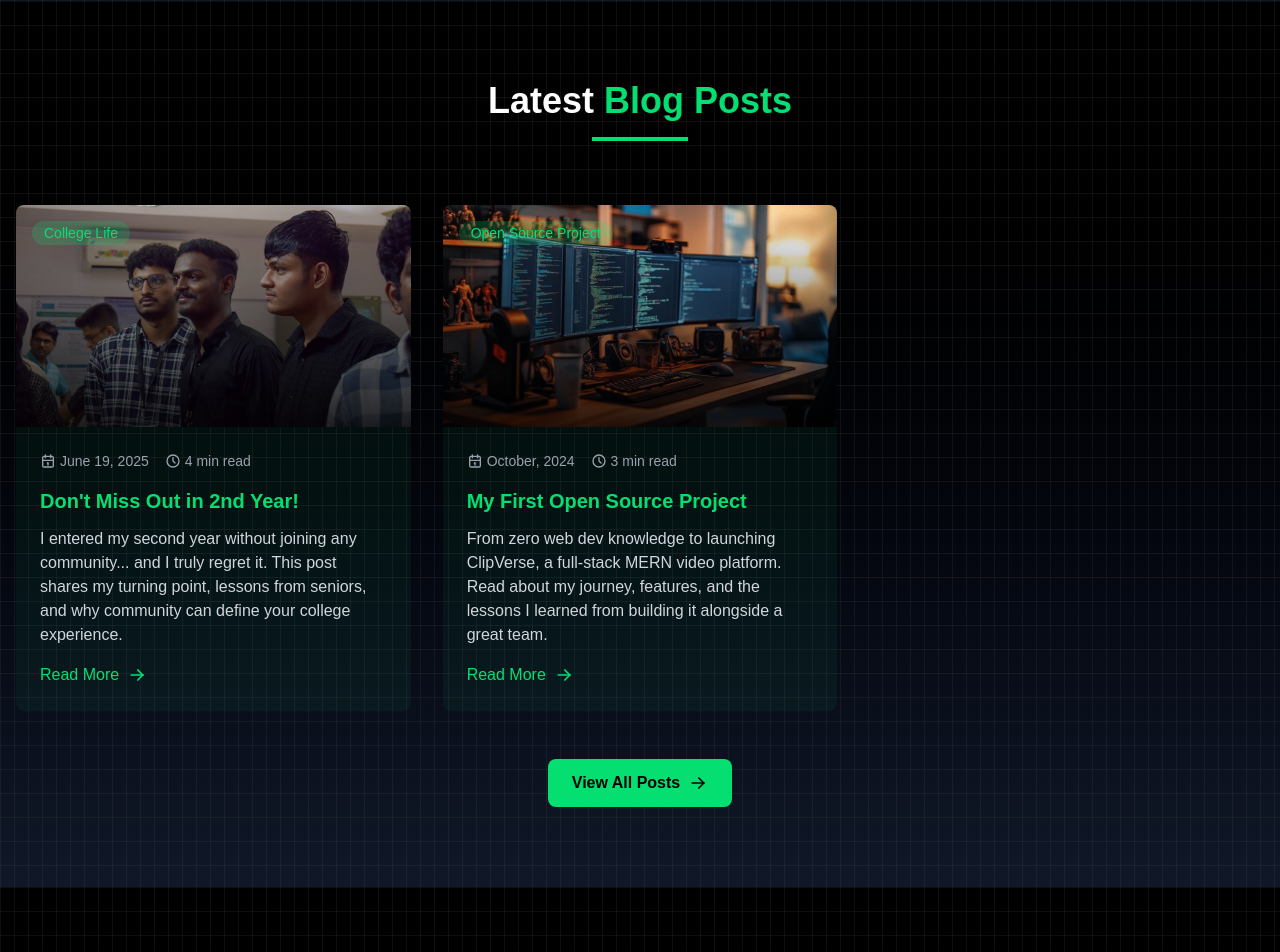
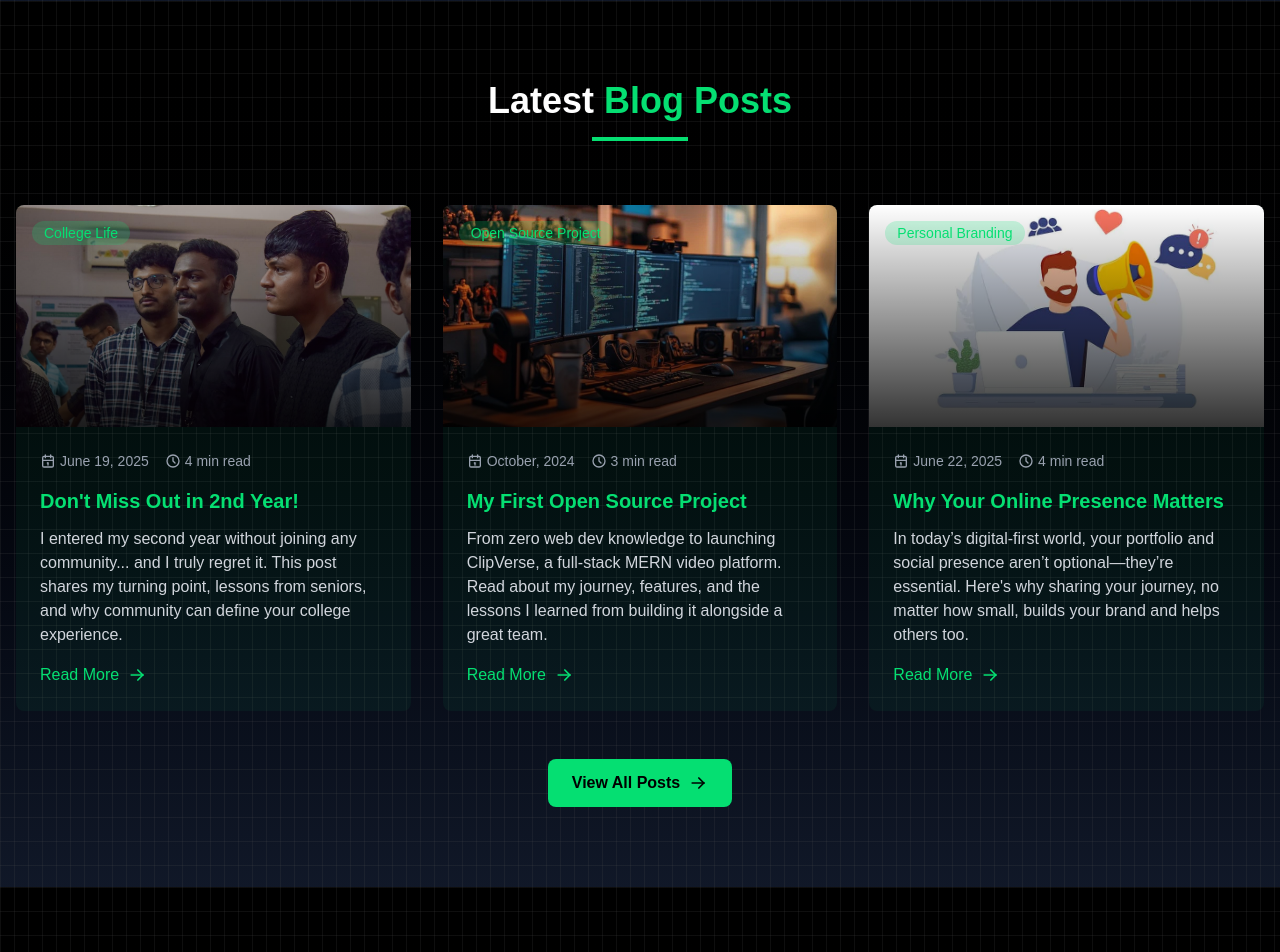
Before and after one commit to suthakaranburaj/portfolio_1, a Next.js app: page / in a window 1280 px wide. Shown: the part 6954-7906 px from the top of the page. Built offline with nearby package versions, Linux system fonts and the light colour scheme.

Commit message:
blog added

```diff
--- a/src/components/blog_section/blog.tsx
+++ b/src/components/blog_section/blog.tsx
@@ -15,7 +15,7 @@ const Blog = () => {
       date: "June 19, 2025",
       readTime: "4 min read",
       category: "College Life",
-      link: "https://www.linkedin.com/posts/suthakar-anburaj-7bb816290_are-you-going-to-2nd-year-of-engineering-activity-7337485078324727808-_JNB?utm_source=share&utm_medium=member_desktop&rcm=ACoAAEaZnf8BbcVKmA9qLXMwwBkpcEEUt1ykRN4"
+      link: "https://www.linkedin.com/posts/suthakar-anburaj-7bb816290_are-you-going-to-2nd-year-of-engineering-activity-7337485078324727808-_JNB?utm_source=share&utm_medium=member_desktop&rcm=ACoAAEaZnf8BbcVKmA9qLXMwwBkpcEEUt1ykRN4",
     },
     {
       title: "My First Open Source Project",
@@ -25,7 +25,17 @@ const Blog = () => {
       date: "October, 2024",
       readTime: "3 min read",
       category: "Open Source Project",
-      link: "https://www.linkedin.com/posts/suthakar-anburaj-7bb816290_mern-opensource-cloudinary-activity-7255489427093819393-tfgh?utm_source=share&utm_medium=member_desktop&rcm=ACoAAEaZnf8BbcVKmA9qLXMwwBkpcEEUt1ykRN4"
+      link: "https://www.linkedin.com/posts/suthakar-anburaj-7bb816290_mern-opensource-cloudinary-activity-7255489427093819393-tfgh?utm_source=share&utm_medium=member_desktop&rcm=ACoAAEaZnf8BbcVKmA9qLXMwwBkpcEEUt1ykRN4",
+    },
+    {
+      title: "Why Your Online Presence Matters",
+      excerpt:
+        "In today’s digital-first world, your portfolio and social presence aren’t optional—they’re essential. Here's why sharing your journey, no matter how small, builds your brand and helps others too.",
+      image: "blog_3.webp",
+      date: "June 22, 2025",
+      readTime: "4 min read",
+      category: "Personal Branding",
+      link: "https://www.linkedin.com/posts/suthakar-anburaj-7bb816290_are-you-a-tech-enthusiast-developer-or-activity-7342425496158105600-zbJD?utm_source=share&utm_medium=member_desktop&rcm=ACoAAEaZnf8BbcVKmA9qLXMwwBkpcEEUt1ykRN4",
     },
   ];
 
```
Also changed, not shown: public/blog_3.webp (added).
